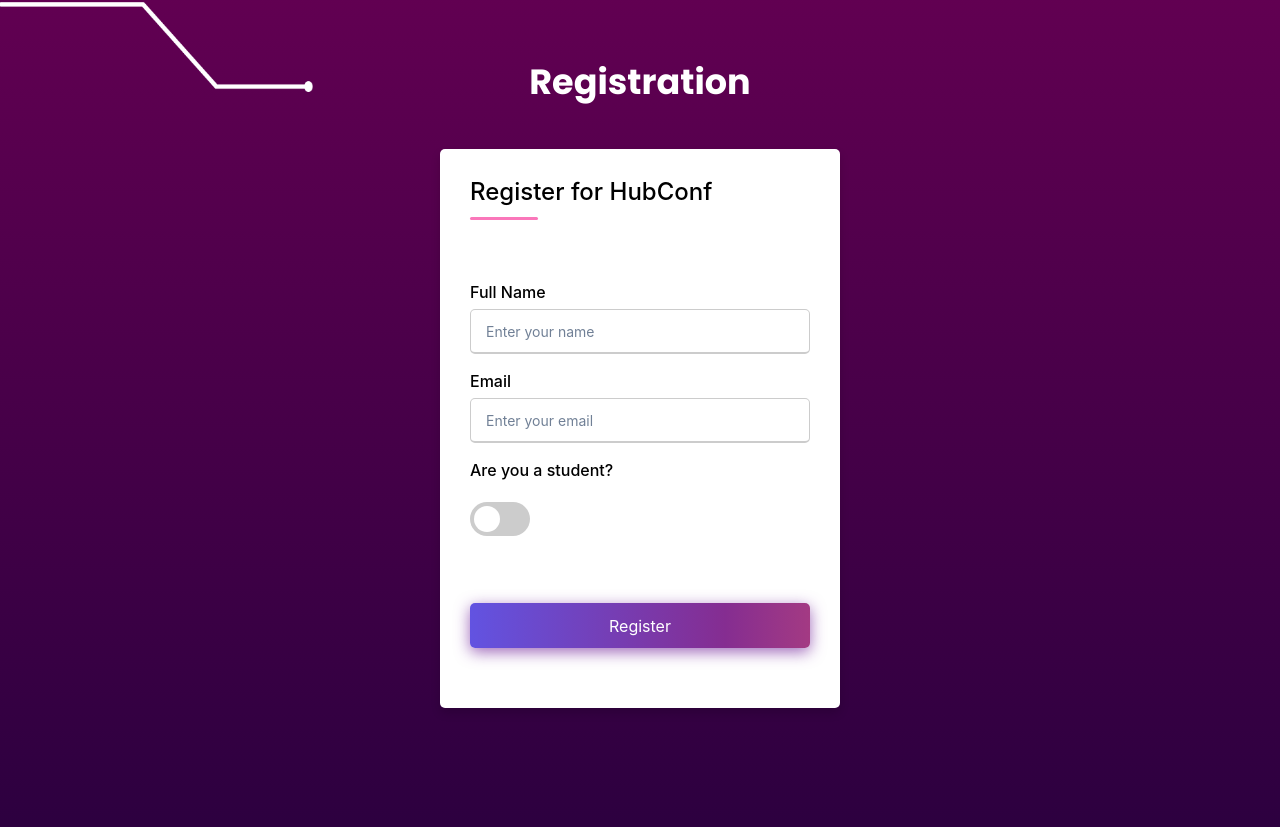
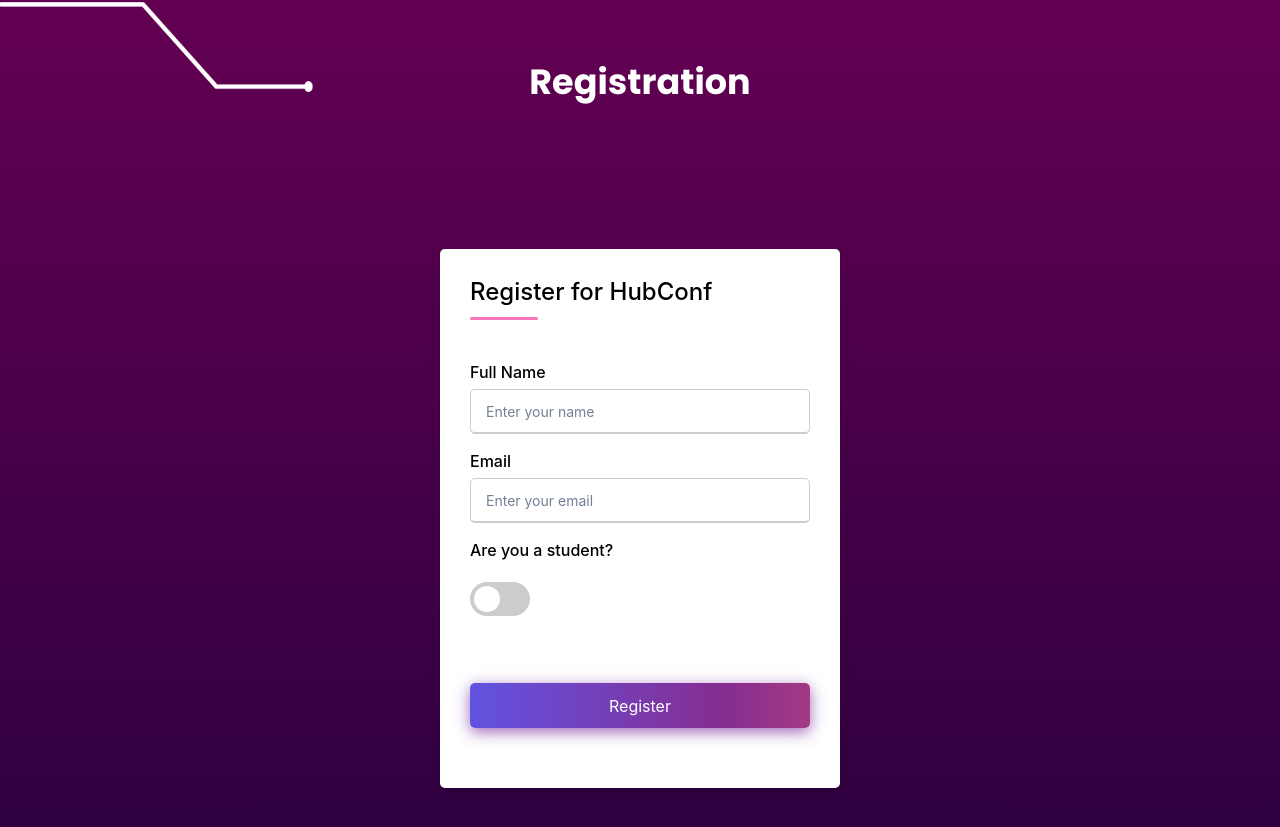
Before and after one commit to AUBGTheHUB/hub-conf-signup, a React (Create React App) app in the folder packages/web/: page / in a window 1280 px wide. Shown: the part 1453-2280 px from the top of the page. Built offline with nearby package versions, Linux system fonts and the light colour scheme.

Commit message:
#32 fixed when clicking on registation anchor  (#43)
* #32 added margin to the form and edited class names

* #32 fixed margin values

* #32 added margin-bottom so that the form is centered

```diff
--- a/packages/web/src/components/RegForm.js
+++ b/packages/web/src/components/RegForm.js
@@ -152,7 +152,7 @@
         <div>
             <div className="container" >
                 <div className="title">Register for HubConf</div>
-                    <div className="content">
+                    <div className="">
                         <form action="#">
                             {ShowAlert()}
                             <div className="user-details">
--- a/packages/web/src/style.css
+++ b/packages/web/src/style.css
@@ -135,7 +135,8 @@
     margin-top: 75px;
 }
 .Reg .content{
-  margin-top: 40px;
+  margin-top: 140px;
+  margin-bottom: -20px;
 }
 /*png "line"*/
 .Event .motherboard,
@@ -230,7 +231,7 @@
     display: flex;
     flex-wrap: wrap;
     justify-content: space-between;
-    margin: 20px 0 12px 0;
+    margin: 40px 0 12px 0;
     color: black;
   }
   form .user-details .input-box {
```
